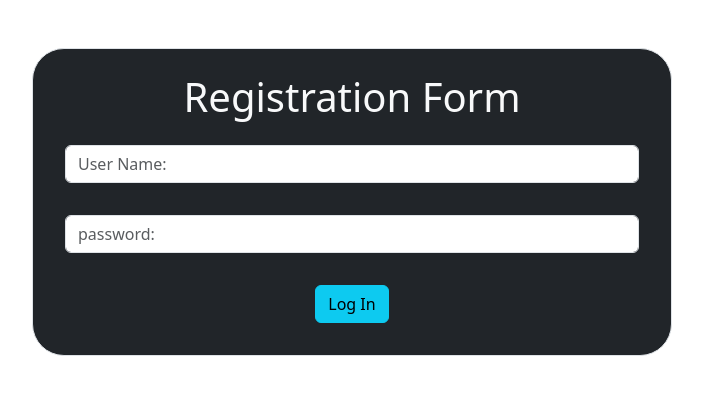
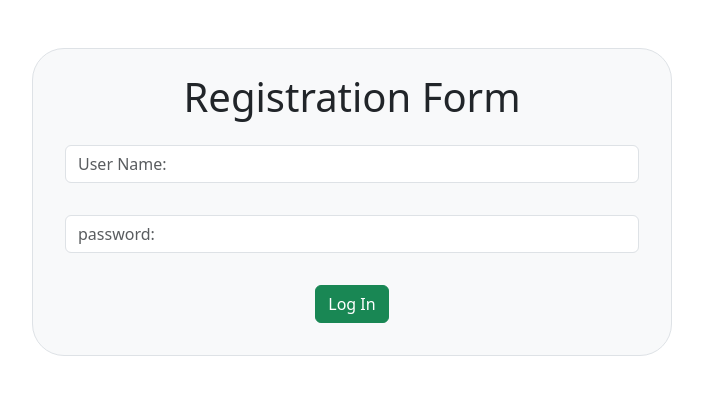
Before and after one commit to ATHIF01/Products, a plain HTML site: page signup.html in a window 1280 px wide. Shown: the whole page, without its empty margins (288-991 px from the left). Drawn offline with nearby package versions, Linux system fonts and the light colour scheme.

Commit message:
initial commit

```diff
--- a/signup.html
+++ b/signup.html
@@ -11,12 +11,12 @@
 </head>
 <body>
 
-    <div class="mt-5 border bg-dark w-50 container p-4 mt-4 rounded-5">
+    <div class="mt-5 border bg-light w-50 container p-4 mt-4 rounded-5">
 
 
         <!-- <form class="border bg-dark w-50 container p-4 mt-4 rounded-5" action=""> -->
 
-            <h1 class="text-center text-light">Registration Form</h1>
+            <h1 class="text-center text-dark">Registration Form</h1>
 
 
 
@@ -30,7 +30,7 @@
             </div>
 
             <div class="p-2 mt-3 text-center">
-                <button type="button" onclick="register()" class="btn btn-info">Log In</button>
+                <button type="button" onclick="register()" class="btn btn-success">Log In</button>
             </div>
 
     </div>
```
Also changed, not shown: index.html (+1 -1 lines).
